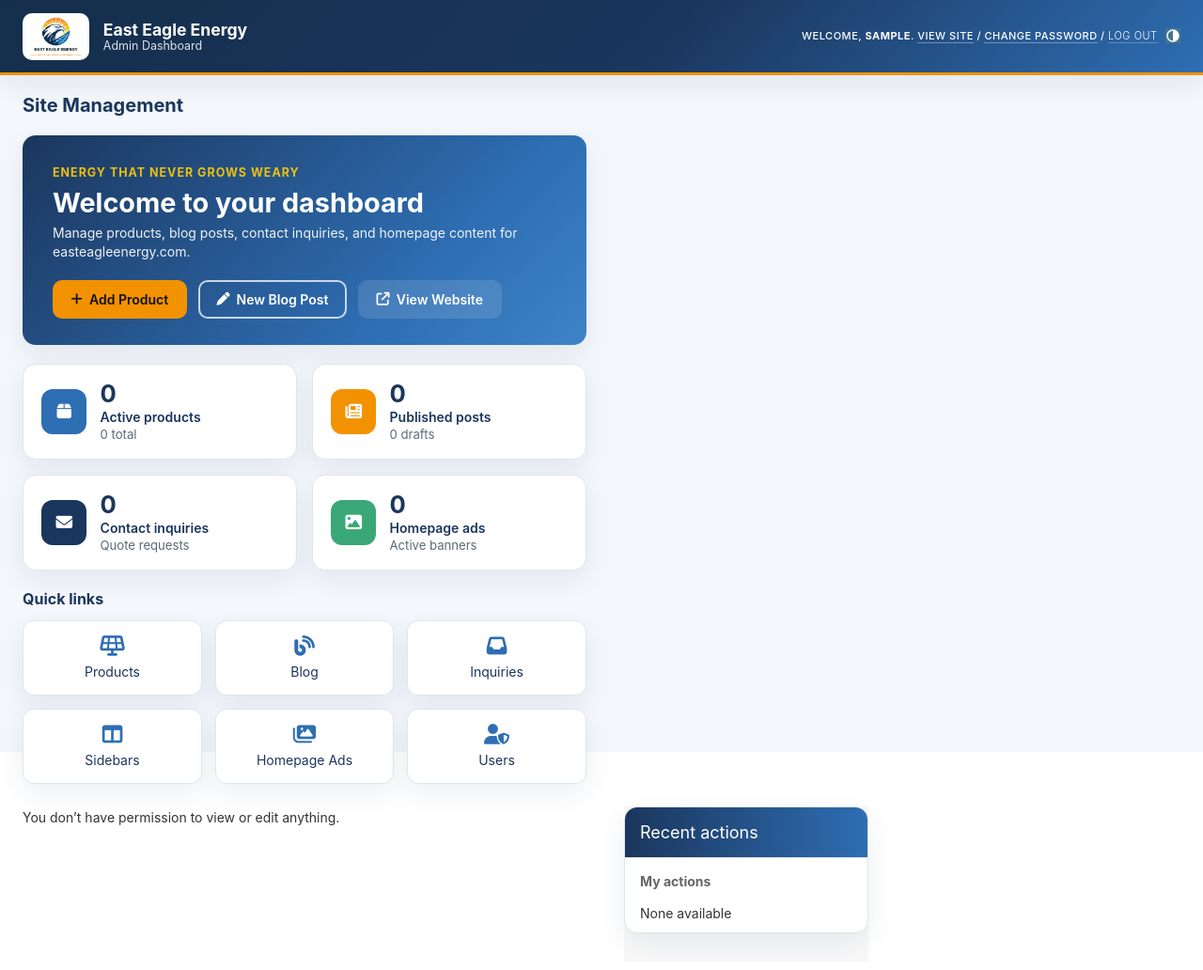
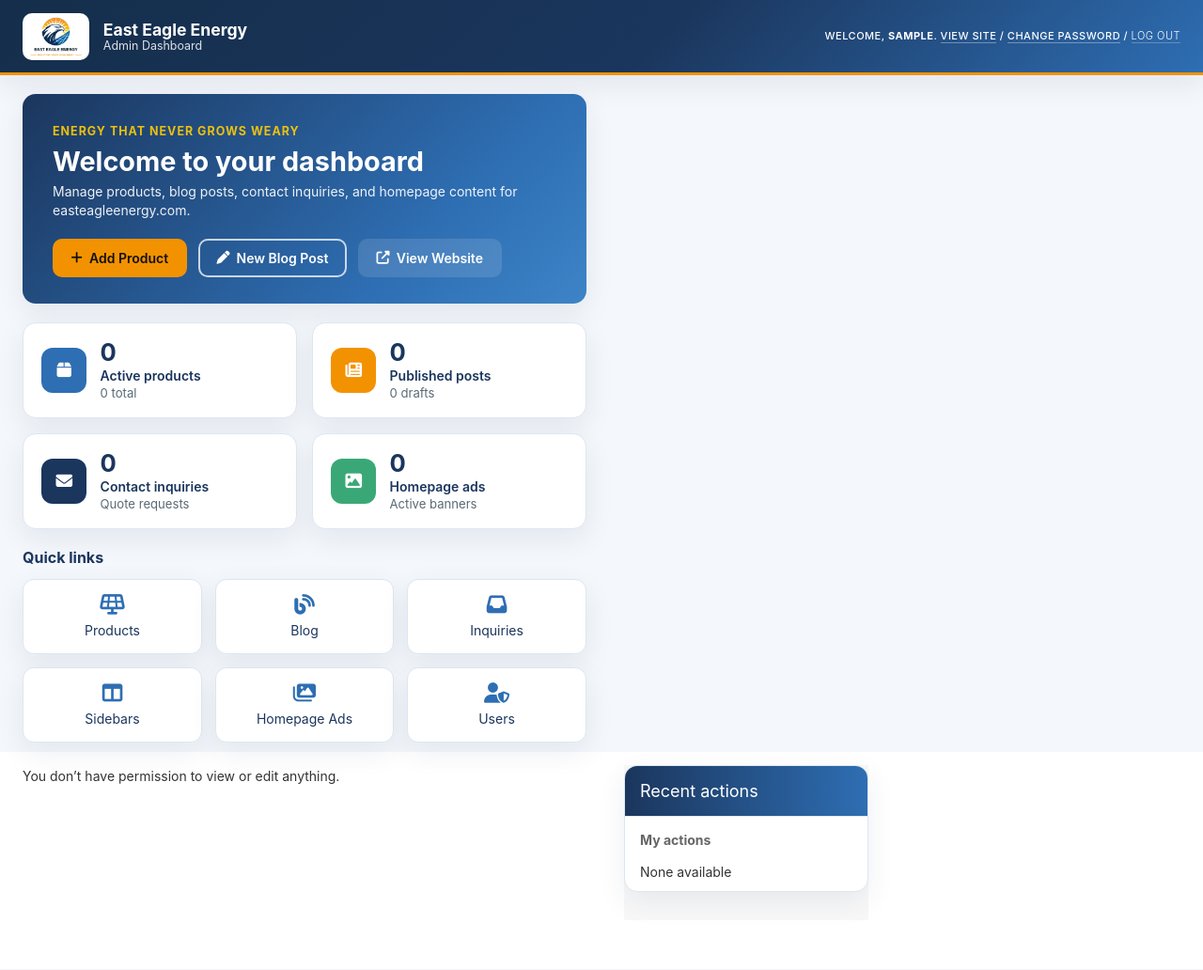
Before and after one commit to josephdereje/East-Eagle-Energy-website, a Django app: page /admin/ in a window 1280 px wide. Shown: the top 1032 px of the page at 94% size. Run offline with Django 4.2, Linux system fonts and the light colour scheme; the visitor is signed in with stand-in values (Sample User, id 1); data comes from the database, SQL or seed files in the repository; data that the repository does not hold is empty.

Commit message:
Fix admin dashboard: update Font Awesome classes to FA6, hide theme toggle
Co-authored-by: Cursor <cursoragent@cursor.com>

```diff
--- a/css/admin.css
+++ b/css/admin.css
@@ -431,6 +431,14 @@ body.login #content {
   margin-bottom: 0.85rem;
 }
 
+/* Hide Django's built-in dark mode theme toggle */
+.theme-toggle,
+#toggle-nav-sidebar,
+[data-theme-toggle],
+button.theme-toggle {
+  display: none !important;
+}
+
 /* Responsive */
 @media (max-width: 767px) {
   #header {
--- a/templates/admin/index.html
+++ b/templates/admin/index.html
@@ -1,5 +1,7 @@
 {% extends "admin/index.html" %}
 {% load i18n static admin_dashboard %}
+
+{% block content_title %}{% endblock %}
 
 {% block content %}
 <div class="admin-dashboard">
@@ -10,13 +12,13 @@
       <p>Manage products, blog posts, contact inquiries, and homepage content for easteagleenergy.com.</p>
       <div class="admin-hero-actions">
         <a href="{% url 'admin:products_product_add' %}" class="admin-btn admin-btn-primary">
-          <i class="fa fa-plus"></i> Add Product
+          <i class="fas fa-plus"></i> Add Product
         </a>
         <a href="{% url 'admin:blog_blogpost_add' %}" class="admin-btn admin-btn-outline">
-          <i class="fa fa-pen"></i> New Blog Post
+          <i class="fas fa-pen"></i> New Blog Post
         </a>
         <a href="/" target="_blank" rel="noopener" class="admin-btn admin-btn-ghost">
-          <i class="fa fa-external-link"></i> View Website
+          <i class="fas fa-external-link-alt"></i> View Website
         </a>
       </div>
     </div>
@@ -25,7 +27,7 @@
   {% admin_dashboard_stats as stats %}
   <section class="admin-stats-grid">
     <article class="admin-stat-card">
-      <div class="admin-stat-icon products"><i class="fa fa-box"></i></div>
+      <div class="admin-stat-icon products"><i class="fas fa-box"></i></div>
       <div>
         <h3>{{ stats.products }}</h3>
         <p>Active products</p>
@@ -33,7 +35,7 @@
       </div>
     </article>
     <article class="admin-stat-card">
-      <div class="admin-stat-icon blog"><i class="fa fa-newspaper"></i></div>
+      <div class="admin-stat-icon blog"><i class="fas fa-newspaper"></i></div>
       <div>
         <h3>{{ stats.blog_posts }}</h3>
         <p>Published posts</p>
@@ -41,7 +43,7 @@
       </div>
     </article>
     <article class="admin-stat-card">
-      <div class="admin-stat-icon inquiries"><i class="fa fa-envelope"></i></div>
+      <div class="admin-stat-icon inquiries"><i class="fas fa-envelope"></i></div>
       <div>
         <h3>{{ stats.inquiries }}</h3>
         <p>Contact inquiries</p>
@@ -49,7 +51,7 @@
       </div>
     </article>
     <article class="admin-stat-card">
-      <div class="admin-stat-icon ads"><i class="fa fa-image"></i></div>
+      <div class="admin-stat-icon ads"><i class="fas fa-image"></i></div>
       <div>
         <h3>{{ stats.homepage_ads }}</h3>
         <p>Homepage ads</p>
@@ -62,27 +64,27 @@
     <h2>Quick links</h2>
     <div class="admin-quick-grid">
       <a href="{% url 'admin:products_product_changelist' %}" class="admin-quick-card">
-        <i class="fa fa-solar-panel"></i>
+        <i class="fas fa-solar-panel"></i>
         <span>Products</span>
       </a>
       <a href="{% url 'admin:blog_blogpost_changelist' %}" class="admin-quick-card">
-        <i class="fa fa-blog"></i>
+        <i class="fas fa-blog"></i>
         <span>Blog</span>
       </a>
       <a href="{% url 'admin:contact_contactinquiry_changelist' %}" class="admin-quick-card">
-        <i class="fa fa-inbox"></i>
+        <i class="fas fa-inbox"></i>
         <span>Inquiries</span>
       </a>
       <a href="{% url 'admin:products_productsidebarsection_changelist' %}" class="admin-quick-card">
-        <i class="fa fa-columns"></i>
+        <i class="fas fa-columns"></i>
         <span>Sidebars</span>
       </a>
       <a href="{% url 'admin:blog_homepagead_changelist' %}" class="admin-quick-card">
-        <i class="fa fa-images"></i>
+        <i class="fas fa-images"></i>
         <span>Homepage Ads</span>
       </a>
       <a href="{% url 'admin:auth_user_changelist' %}" class="admin-quick-card">
-        <i class="fa fa-user-shield"></i>
+        <i class="fas fa-user-shield"></i>
         <span>Users</span>
       </a>
     </div>
```
